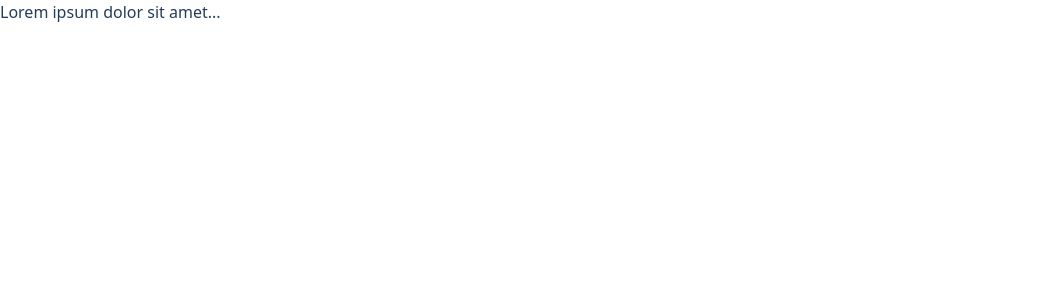
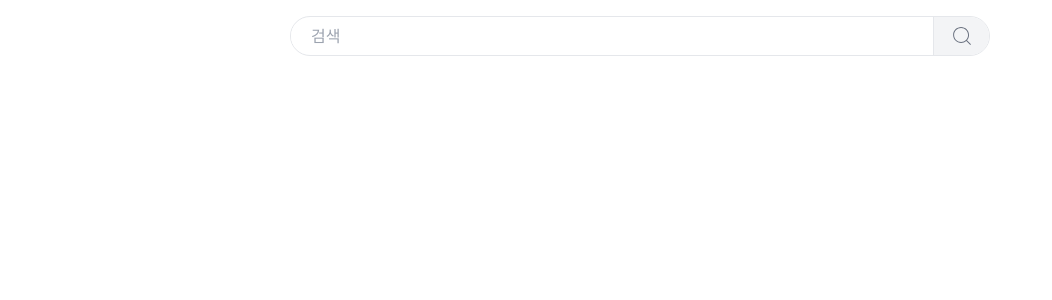
Before and after one commit to chominseo0723/FE_SummerPractice, a React (Vite) app in the folder React_2/: page / in a window 1280 px wide. Shown: the top 300 px of the page, without its empty margins (0-1052 px from the left). Built offline with nearby package versions, Linux system fonts and the light colour scheme.

Commit message:
유튜브 메인화면 Header 만들기

```diff
--- a/React_2/package.json
+++ b/React_2/package.json
@@ -11,7 +11,8 @@
   },
   "dependencies": {
     "react": "^19.1.0",
-    "react-dom": "^19.1.0"
+    "react-dom": "^19.1.0",
+    "react-icons": "^5.5.0"
   },
   "devDependencies": {
     "@eslint/js": "^9.29.0",
--- a/React_2/src/App.jsx
+++ b/React_2/src/App.jsx
@@ -1,10 +1,11 @@
 import React from 'react'
+import Header from './components/Header'
 
 const App = () => {
   return (
-    <>
-    <p className='text-regal-blue'>Lorem ipsum dolor sit amet...</p>
-   </>
+    <div>
+      <Header/>
+    </div>
   )
 }
 
--- /dev/null
+++ b/React_2/src/components/Header.jsx
@@ -0,0 +1,21 @@
+import React from 'react'
+import { CiSearch } from "react-icons/ci";
+
+const Header = () => {
+  return (
+    <div className="flex justify-center p-4">
+      <div className="flex items-center w-[700px] h-10 border rounded-3xl overflow-hidden">
+        <input type="text"
+          placeholder="검색"
+          className="flex-1 px-5 outline-none text-gray-700"
+        />
+        <span className="flex items-center justify-center h-full w-14
+                       bg-gray-100 border-l">
+          <CiSearch size={24} className="text-gray-500" />
+        </span>
+      </div>
+    </div>
+  );
+};
+
+export default Header;
```
Also changed, not shown: 1 other file (tests, documents, lock files or other folders).
